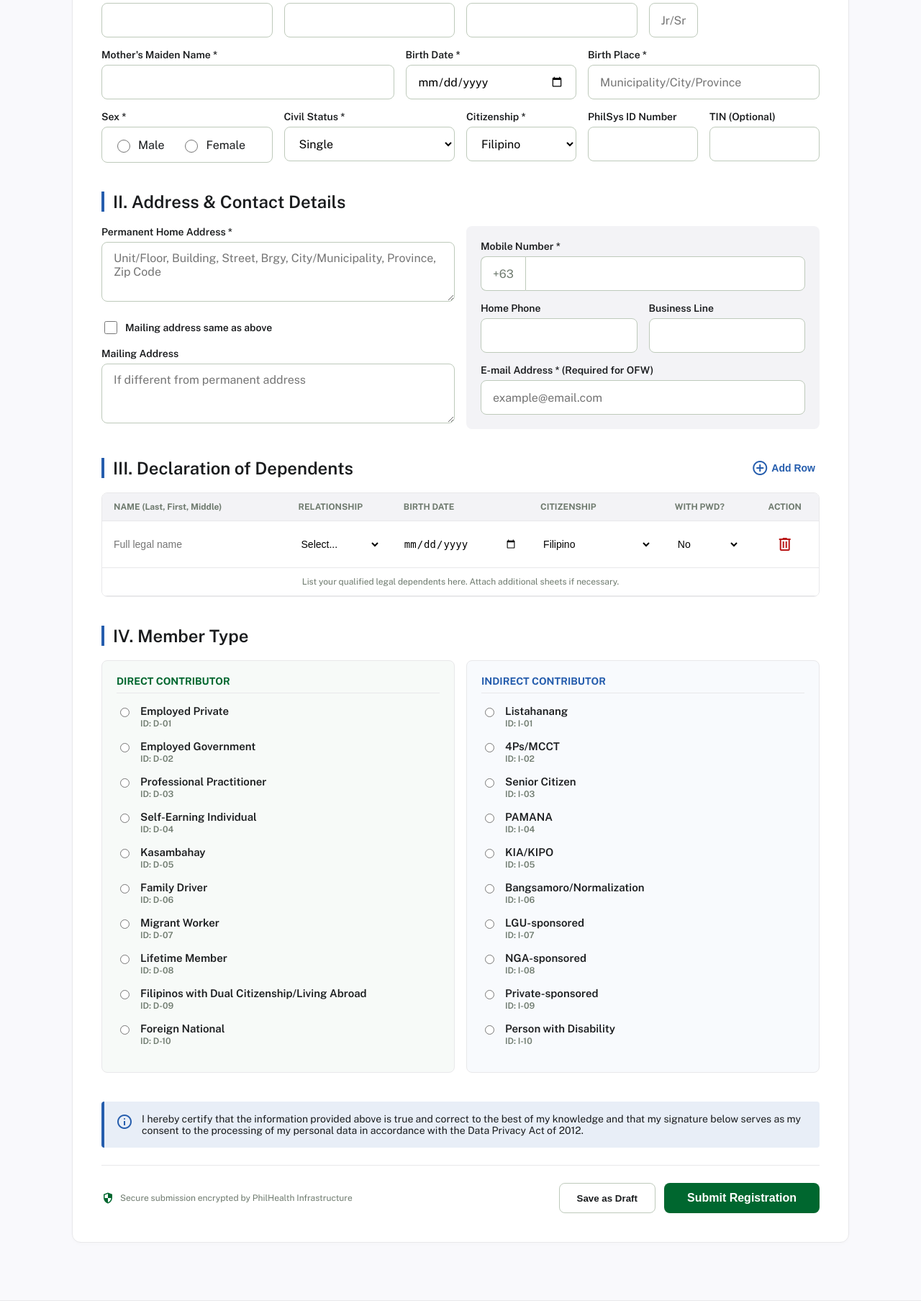
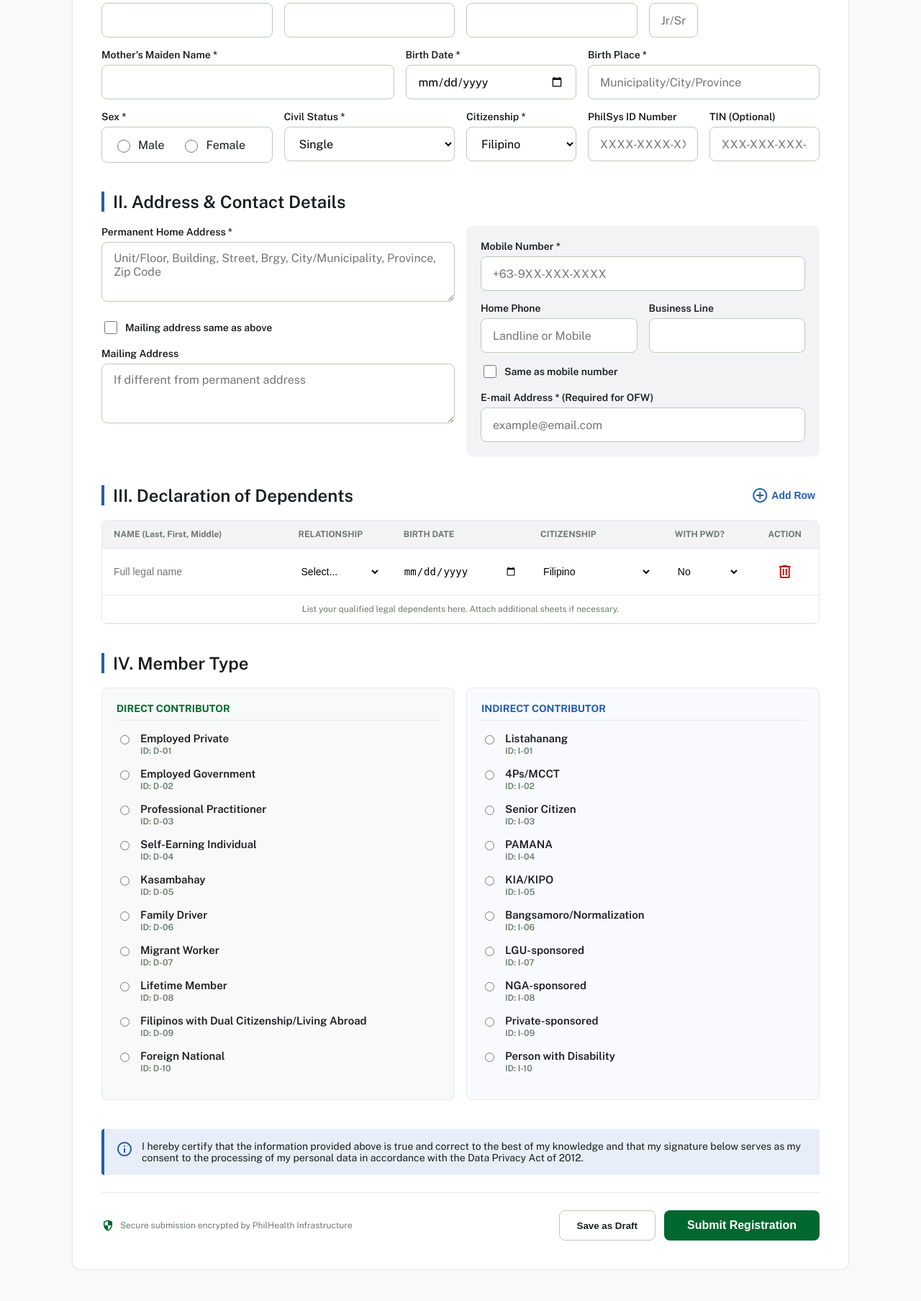
Before and after one commit to rachelannec/pmrf-im-g8, a Flask app: page / in a window 1280 px wide. Shown: the part 556-2363 px from the top of the page at 72% size. Run offline with Flask 2, Linux system fonts and the light colour scheme; data comes from the database, SQL or seed files in the repository.

Commit message:
feat: add age validations, ID auto-formatting, and contact number sync

```diff
--- a/static/js/philhealth_form.js
+++ b/static/js/philhealth_form.js
@@ -8,6 +8,123 @@ const lastName = document.getElementById('last_name');
 const firstName = document.getElementById('first_name');
 const middleName = document.getElementById('middle_name');
 const memberNameInput = document.querySelector('input[name="MemberName"]');
+
+const birthDateInput = document.getElementById('birth_date');
+
+// Calculate the maximum allowed date (21 years ago today)
+const today = new Date();
+const maxDate = new Date(today.getFullYear() - 21, today.getMonth(), today.getDate());
+// Format it to YYYY-MM-DD for the HTML input
+const formattedMaxDate = maxDate.toISOString().split('T')[0];
+
+const philsysInput = document.getElementById('philsys_id');
+
+
+// Auto-format PhilSys ID as XXXX-XXXX-XXXX-XXXX
+if (philsysInput) {
+    philsysInput.addEventListener('input', function (e) {
+        // 1. Strip out anything that isn't a number
+        let rawValue = this.value.replace(/\D/g, '');
+
+        // 2. Limit to exactly 16 digits
+        if (rawValue.length > 16) {
+            rawValue = rawValue.substring(0, 16);
+        }
+
+        // 3. Add a hyphen after every 4th digit
+        let formattedValue = '';
+        for (let i = 0; i < rawValue.length; i++) {
+            if (i > 0 && i % 4 === 0) {
+                formattedValue += '-';
+            }
+            formattedValue += rawValue[i];
+        }
+
+        // 4. Update the input box
+        this.value = formattedValue;
+    });
+}
+
+const tinInput = document.getElementById('tin_id');
+
+// Auto-format TIN as XXX-XXX-XXX or XXX-XXX-XXX-XXX
+if (tinInput) {
+    tinInput.addEventListener('input', function (e) {
+        // 1. Strip out anything that isn't a number
+        let rawValue = this.value.replace(/\D/g, '');
+
+        // 2. Limit to exactly 12 digits max
+        if (rawValue.length > 12) {
+            rawValue = rawValue.substring(0, 12);
+        }
+
+        // 3. Add a hyphen after every 3rd digit
+        let formattedValue = '';
+        for (let i = 0; i < rawValue.length; i++) {
+            if (i > 0 && i % 3 === 0) {
+                formattedValue += '-';
+            }
+            formattedValue += rawValue[i];
+        }
+
+        // 4. Update the input box
+        this.value = formattedValue;
+    });
+}
+
+const mobileInput = document.getElementById('mobile_phone');
+const homeInput = document.getElementById('home_phone');
+const sameAsMobileCheckbox = document.getElementById('same_as_mobile');
+
+// Auto-format Mobile Number
+if (mobileInput) {
+    mobileInput.addEventListener('input', function () {
+        // 1. Strip out anything that isn't a number
+        let numbers = this.value.replace(/\D/g, '');
+
+        // 2. Remove leading 63 or 0 so we just deal with the 10-digit number
+        if (numbers.startsWith('63')) numbers = numbers.substring(2);
+        if (numbers.startsWith('0')) numbers = numbers.substring(1);
+
+        // 3. Limit to 10 digits total
+        if (numbers.length > 10) {
+            numbers = numbers.substring(0, 10);
+        }
+
+        // 4. Build the +63-9XX-XXX-XXXX format
+        let formattedValue = '';
+        if (numbers.length > 0) {
+            formattedValue = '+63';
+            if (numbers.length > 0) formattedValue += '-' + numbers.substring(0, 3);
+            if (numbers.length > 3) formattedValue += '-' + numbers.substring(3, 6);
+            if (numbers.length > 6) formattedValue += '-' + numbers.substring(6, 10);
+        }
+
+        this.value = formattedValue;
+
+        // 5. If "Same as mobile" is checked, sync the home phone instantly
+        if (sameAsMobileCheckbox && sameAsMobileCheckbox.checked) {
+            homeInput.value = this.value;
+        }
+    });
+}
+
+// "Same as mobile number" checkbox logic
+if (sameAsMobileCheckbox) {
+    sameAsMobileCheckbox.addEventListener('change', function () {
+        if (this.checked) {
+            homeInput.value = mobileInput.value;
+            homeInput.setAttribute('readonly', 'readonly');
+        } else {
+            homeInput.removeAttribute('readonly');
+        }
+    });
+}
+
+// Apply the restriction to the calendar picker
+if (birthDateInput) {
+    birthDateInput.setAttribute('max', formattedMaxDate);
+}
 
 function showMessage(type, text) {
     const icon = type === 'error' ? 'error' : 'check_circle';
@@ -86,6 +203,18 @@ function createDependentRow() {
     return tr;
 }
 
+function calculateAge(birthDateString) {
+    const today = new Date();
+    const birthDate = new Date(birthDateString);
+    let age = today.getFullYear() - birthDate.getFullYear();
+    const m = today.getMonth() - birthDate.getMonth();
+    // Subtract 1 year if their birthday hasn't happened yet this year
+    if (m < 0 || (m === 0 && today.getDate() < birthDate.getDate())) {
+        age--;
+    }
+    return age;
+}
+
 document.getElementById('add-dependent').addEventListener('click', () => {
     dependentsContainer.appendChild(createDependentRow());
 });
@@ -149,6 +278,72 @@ async function postForm(url, formData) {
 form.addEventListener('submit', async (e) => {
     e.preventDefault();
     clearMessage();
+
+    // --- PRIMARY MEMBER AGE VALIDATION ---
+    const userBirthDate = new Date(birthDateInput.value);
+    if (userBirthDate > maxDate) {
+        showMessage('error', 'You must be at least 21 years old to register as a primary member.');
+        return;
+    }
+
+    // --- PHILSYS ID VALIDATION ---
+    if (philsysInput.value) {
+        // Count just the numbers, ignoring the hyphens
+        const digitCount = philsysInput.value.replace(/\D/g, '').length;
+        if (digitCount !== 16) {
+            showMessage('error', 'PhilSys ID must be exactly 16 digits.');
+            return; // Stops the submission
+        }
+    }
+
+    // --- TIN VALIDATION ---
+    if (tinInput && tinInput.value) {
+        // Count just the numbers, ignoring the hyphens
+        const digitCount = tinInput.value.replace(/\D/g, '').length;
+        if (digitCount < 9 || digitCount > 12) {
+            showMessage('error', 'TIN must be between 9 and 12 digits.');
+            return; // Stops the submission
+        }
+    }
+
+    // --- MOBILE NUMBER VALIDATION ---
+    if (mobileInput && mobileInput.value) {
+        if (mobileInput.value.length !== 16) {
+            showMessage('error', 'Please enter a complete 10-digit mobile number.');
+            return; // Stops the submission
+        }
+    }
+
+
+    // --- DEPENDENT VALIDATION ---
+    const dependentRows = Array.from(dependentsContainer.querySelectorAll('.dependent-row'));
+
+    for (const row of dependentRows) {
+        const relationship = row.querySelector('select[name="Relationship"]').value;
+        const birthDateVal = row.querySelector('input[name="DependentBirthDate"]').value;
+        const pwdStatus = row.querySelector('select[name="DependentPWD"]').value;
+
+        // Only validate if they actually filled out the row
+        if (relationship && birthDateVal) {
+            const age = calculateAge(birthDateVal);
+
+            if (relationship === 'Child') {
+                if (age >= 21 && pwdStatus === 'No') {
+                    showMessage('error', 'A child dependent must be below 21 years old unless they have a permanent disability (PWD).');
+                    return; // Stops the submission
+                }
+            }
+
+            if (relationship === 'Parent') {
+                if (age < 60 && pwdStatus === 'No') {
+                    showMessage('error', 'A parent dependent must be 60 years old or above unless they have a permanent disability (PWD).');
+                    return; // Stops the submission
+                }
+            }
+        }
+    }
+    // ----------------------------
+
     updateMemberName();
     updateMailingAddress();
 
@@ -167,7 +362,6 @@ form.addEventListener('submit', async (e) => {
     try {
         const registrant = await postForm('/registrants', formData);
         const savedPin = registrant.PIN || formData.get('PIN');
-        const dependentRows = Array.from(dependentsContainer.querySelectorAll('.dependent-row'));
 
         for (const row of dependentRows) {
             const dependentData = new FormData();
--- a/templates/philhealth_form.html
+++ b/templates/philhealth_form.html
@@ -1,20 +1,24 @@
-{% extends "base.html" %}
-
-{% block content %}
+{% extends "base.html" %} {% block content %}
 <!-- Progress Stepper -->
 <div class="stepper">
   <div class="step active">
-        <div class="step-icon"><span class="material-symbols-outlined">edit_note</span></div>
+    <div class="step-icon">
+      <span class="material-symbols-outlined">edit_note</span>
+    </div>
     <span>Form Entry</span>
   </div>
   <div class="step-line"></div>
   <div class="step">
-        <div class="step-icon"><span class="material-symbols-outlined">visibility</span></div>
+    <div class="step-icon">
+      <span class="material-symbols-outlined">visibility</span>
+    </div>
     <span>Review</span>
   </div>
   <div class="step-line"></div>
   <div class="step">
-        <div class="step-icon"><span class="material-symbols-outlined">check_circle</span></div>
+    <div class="step-icon">
+      <span class="material-symbols-outlined">check_circle</span>
+    </div>
     <span>Complete</span>
   </div>
 </div>
@@ -22,60 +26,107 @@
 <div class="form-card">
   <div class="form-header">
     <h1>Member Registration (PMRF)</h1>
-        <p>Please fill out all required fields carefully to ensure your registration is processed correctly. Required fields are marked with an asterisk (*).</p>
+    <p>
+      Please fill out all required fields carefully to ensure your registration
+      is processed correctly. Required fields are marked with an asterisk (*).
+    </p>
   </div>
 
   <div id="messages"></div>
 
   <form id="phil-form">
-        <input type="hidden" name="MemberName">
+    <input type="hidden" name="MemberName" />
 
     <!-- I. Personal Details -->
     <h2 class="section-title">I. Personal Details</h2>
     <div class="grid">
       <div class="col-4 form-group">
         <label>PhilHealth ID Number (PIN)</label>
-                <input type="text" name="PIN" id="pin" class="form-control" readonly placeholder="Auto-generated on save">
+        <input
+          type="text"
+          name="PIN"
+          id="pin"
+          class="form-control"
+          readonly
+          placeholder="Auto-generated on save"
+        />
         <span class="help-text">Leave blank if for new registration.</span>
       </div>
-            <div class="col-12"><hr style="border:0; border-top: 1px solid var(--border-light); margin: 8px 0;"></div>
+      <div class="col-12">
+        <hr
+          style="
+            border: 0;
+            border-top: 1px solid var(--border-light);
+            margin: 8px 0;
+          "
+        />
+      </div>
 
       <div class="col-3 form-group">
         <label>Last Name *</label>
-                <input type="text" id="last_name" class="form-control" required>
+        <input type="text" id="last_name" class="form-control" required />
       </div>
       <div class="col-3 form-group">
         <label>First Name *</label>
-                <input type="text" id="first_name" class="form-control" required>
+        <input type="text" id="first_name" class="form-control" required />
       </div>
       <div class="col-3 form-group">
         <label>Middle Name</label>
-                <input type="text" id="middle_name" class="form-control">
+        <input type="text" id="middle_name" class="form-control" />
       </div>
       <div class="col-1 form-group">
         <label>Suffix</label>
-                <input type="text" class="form-control" style="text-align: center;" placeholder="Jr/Sr">
+        <input
+          type="text"
+          class="form-control"
+          style="text-align: center"
+          placeholder="Jr/Sr"
+        />
       </div>
-            <div class="col-2"></div> <!-- Spacer -->
+      <div class="col-2"></div>
+      <!-- Spacer -->
 
       <div class="col-5 form-group">
         <label>Mother's Maiden Name *</label>
-                <input type="text" name="MotherMaidenName" class="form-control" required>
+        <input
+          type="text"
+          name="MotherMaidenName"
+          class="form-control"
+          required
+        />
       </div>
       <div class="col-3 form-group">
         <label>Birth Date *</label>
-                <input type="date" name="BirthDate" class="form-control" required>
+        <input
+          type="date"
+          id="birth_date"
+          name="BirthDate"
+          class="form-control"
+          required
+        />
       </div>
       <div class="col-4 form-group">
         <label>Birth Place *</label>
-                <input type="text" name="BirthPlace" class="form-control" placeholder="Municipality/City/Province" required>
+        <input
+          type="text"
+          id="birth_place"
+          name="BirthPlace"
+          class="form-control"
+          placeholder="Municipality/City/Province"
+          required
+        />
       </div>
 
       <div class="col-3 form-group">
         <label>Sex *</label>
         <div class="radio-group">
-                    <label class="radio-label"><input type="radio" name="Sex" value="Male" required> Male</label>
-                    <label class="radio-label"><input type="radio" name="Sex" value="Female" required> Female</label>
+          <label class="radio-label"
+            ><input type="radio" name="Sex" value="Male" required /> Male</label
+          >
+          <label class="radio-label"
+            ><input type="radio" name="Sex" value="Female" required />
+            Female</label
+          >
         </div>
       </div>
       <div class="col-3 form-group">
@@ -98,50 +149,101 @@
       </div>
       <div class="col-2 form-group">
         <label>PhilSys ID Number</label>
-                <input type="text" name="PhilSysID" class="form-control">
+        <input
+          type="text"
+          name="PhilSysID"
+          id="philsys_id"
+          class="form-control"
+          placeholder="XXXX-XXXX-XXXX-XXXX"
+          maxlength="19"
+        />
       </div>
       <div class="col-2 form-group">
         <label>TIN (Optional)</label>
-                <input type="text" name="TIN" class="form-control">
+        <input
+          type="text"
+          name="TIN"
+          id="tin_id"
+          class="form-control"
+          placeholder="XXX-XXX-XXX-XXX"
+          maxlength="15"
+        />
       </div>
     </div>
 
     <!-- II. Address & Contact Details -->
     <h2 class="section-title">II. Address & Contact Details</h2>
     <div class="grid">
-            <div class="col-6" style="display: flex; flex-direction: column; gap: 16px;">
+      <div
+        class="col-6"
+        style="display: flex; flex-direction: column; gap: 16px"
+      >
         <div class="form-group">
           <label>Permanent Home Address *</label>
-                    <textarea name="PermanentAddress" class="form-control" rows="3" placeholder="Unit/Floor, Building, Street, Brgy, City/Municipality, Province, Zip Code" required></textarea>
+          <textarea
+            name="PermanentAddress"
+            class="form-control"
+            rows="3"
+            placeholder="Unit/Floor, Building, Street, Brgy, City/Municipality, Province, Zip Code"
+            required
+          ></textarea>
         </div>
         <label class="checkbox-label">
-                    <input type="checkbox" id="same_address"> Mailing address same as above
+          <input type="checkbox" id="same_address" /> Mailing address same as
+          above
         </label>
         <div class="form-group">
           <label>Mailing Address</label>
-                    <textarea name="MailingAddress" id="mailing_address" class="form-control" rows="3" placeholder="If different from permanent address"></textarea>
+          <textarea
+            name="MailingAddress"
+            id="mailing_address"
+            class="form-control"
+            rows="3"
+            placeholder="If different from permanent address"
+          ></textarea>
         </div>
       </div>
 
       <div class="col-6 contact-panel grid">
         <div class="col-12 form-group">
           <label>Mobile Number *</label>
-                    <div style="display: flex;">
-                        <span style="background: var(--surface); border: 1px solid var(--border); border-right: none; border-radius: 8px 0 0 8px; padding: 0 16px; display: flex; align-items: center; color: var(--text-muted);">+63</span>
-                        <input type="tel" name="MobilePhone" class="form-control" style="border-radius: 0 8px 8px 0;" required>
-                    </div>
+          <input
+            type="tel"
+            name="MobilePhone"
+            id="mobile_phone"
+            class="form-control"
+            placeholder="+63-9XX-XXX-XXXX"
+            maxlength="16"
+            required
+          />
         </div>
         <div class="col-6 form-group">
           <label>Home Phone</label>
-                    <input type="tel" name="HomePhone" class="form-control">
+          <input
+            type="tel"
+            name="HomePhone"
+            id="home_phone"
+            class="form-control"
+            placeholder="Landline or Mobile"
+          />
+          <label class="checkbox-label" style="margin-top: 8px">
+            <input type="checkbox" id="same_as_mobile" /> Same as mobile number
+          </label>
         </div>
+
         <div class="col-6 form-group">
           <label>Business Line</label>
-                    <input type="tel" name="BusinessLine" class="form-control">
+          <input type="tel" name="BusinessLine" class="form-control" />
         </div>
         <div class="col-12 form-group">
           <label>E-mail Address * (Required for OFW)</label>
-                    <input type="email" name="EmailAddress" class="form-control" placeholder="example@email.com" required>
+          <input
+            type="email"
+            name="EmailAddress"
+            class="form-control"
+            placeholder="example@email.com"
+            required
+          />
         </div>
       </div>
     </div>
@@ -149,7 +251,9 @@
     <!-- III. Declaration of Dependents -->
     <h2 class="section-title">
       III. Declaration of Dependents
-			<button type="button" id="add-dependent" class="btn-add"><span class="material-symbols-outlined">add_circle</span> Add Row</button>
+      <button type="button" id="add-dependent" class="btn-add">
+        <span class="material-symbols-outlined">add_circle</span> Add Row
+      </button>
     </h2>
     <div class="table-container">
       <table>
@@ -160,7 +264,7 @@
             <th>BIRTH DATE</th>
             <th>CITIZENSHIP</th>
             <th>WITH PWD?</th>
-						<th style="text-align: center;">ACTION</th>
+            <th style="text-align: center">ACTION</th>
           </tr>
         </thead>
         <tbody id="dependents-container">
@@ -168,8 +272,17 @@
         </tbody>
         <tbody>
           <tr>
-						<td colspan="6" style="text-align: center; color: var(--text-muted); font-size: 12px; background: var(--surface);">
-							List your qualified legal dependents here. Attach additional sheets if necessary.
+            <td
+              colspan="6"
+              style="
+                text-align: center;
+                color: var(--text-muted);
+                font-size: 12px;
+                background: var(--surface);
+              "
+            >
+              List your qualified legal dependents here. Attach additional
+              sheets if necessary.
             </td>
           </tr>
         </tbody>
@@ -192,7 +305,12 @@
     <!-- Footer Callout -->
     <div class="consent-box">
       <span class="material-symbols-outlined">info</span>
-            <p>I hereby certify that the information provided above is true and correct to the best of my knowledge and that my signature below serves as my consent to the processing of my personal data in accordance with the Data Privacy Act of 2012.</p>
+      <p>
+        I hereby certify that the information provided above is true and correct
+        to the best of my knowledge and that my signature below serves as my
+        consent to the processing of my personal data in accordance with the
+        Data Privacy Act of 2012.
+      </p>
     </div>
 
     <!-- Submit Section -->
@@ -209,5 +327,8 @@
   </form>
 </div>
 
-<script src="{{ url_for('static', filename='js/philhealth_form.js') }}" defer></script>
+<script
+  src="{{ url_for('static', filename='js/philhealth_form.js') }}"
+  defer
+></script>
 {% endblock %}
```
Lines whose indentation alone changed are shown as unchanged.
